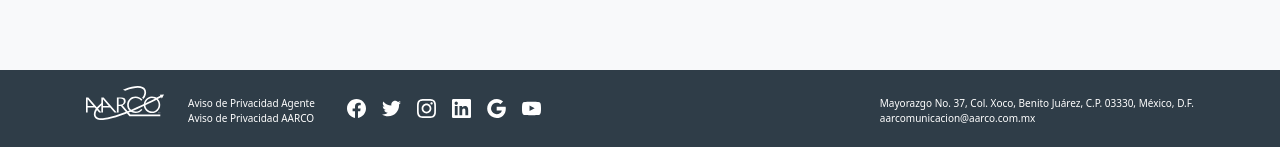
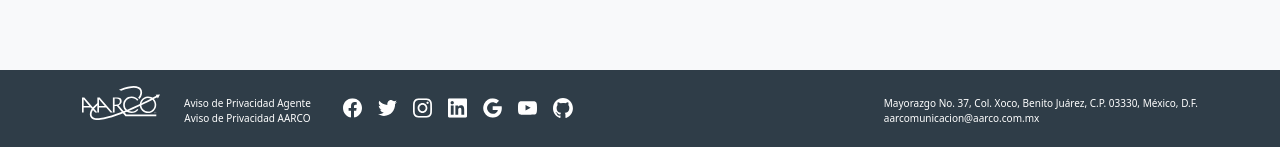
Before and after one commit to rangel96/rock_sia, an Angular app: page /lineas in a window 1280 px wide. Shown: the part 650-797 px from the top of the page. Built offline with nearby package versions, Linux system fonts and the light colour scheme.

Commit message:
footer flex complete

```diff
--- a/src/app/shared/footer/footer.component.html
+++ b/src/app/shared/footer/footer.component.html
@@ -1,5 +1,5 @@
 <footer class="bg-footer fixed-bottom">
-  <div class="container-md p-3">
+  <div class="container-md py-3">
     <div class="row">
 
       <!-- Logo -->
@@ -8,7 +8,7 @@
       </div>
 
       <!-- Avisos -->
-      <div class="col-sm-auto col-6 m-auto mb-2">
+      <div class="col-sm-auto col-6 m-auto mb-2 text-center">
         <span>Aviso de Privacidad Agente</span>
         <br/>
         <span>Aviso de Privacidad AARCO</span>
@@ -16,12 +16,15 @@
 
       <!-- Redes -->
       <div class="col-sm col-12 m-auto mb-2">
+        <div class="d-flex d-md-inline-flex justify-content-around">
           <img class="m-2" src="assets/icons/facebook.svg" alt="logo facebook">
           <img class="m-2" src="assets/icons/twitter.svg" alt="logo twitter">
           <img class="m-2" src="assets/icons/instagram.svg" alt="logo instagram">
           <img class="m-2" src="assets/icons/linkedin.svg" alt="logo linkedin">
           <img class="m-2" src="assets/icons/google.svg" alt="logo google">
           <img class="m-2" src="assets/icons/youtube.svg" alt="logo youtube">
+          <img class="m-2 img-icon" src="assets/icons/github.svg" alt="logo github">
+        </div>
       </div>
 
       <!-- Direction -->
--- a/src/app/shared/footer/footer.component.scss
+++ b/src/app/shared/footer/footer.component.scss
@@ -5,5 +5,5 @@
 }
 
 .img-icon {
-
+  width: 2em;
 }
```
Also changed, not shown: src/assets/icons/github.svg (added). Lines whose indentation alone changed are shown as unchanged.
